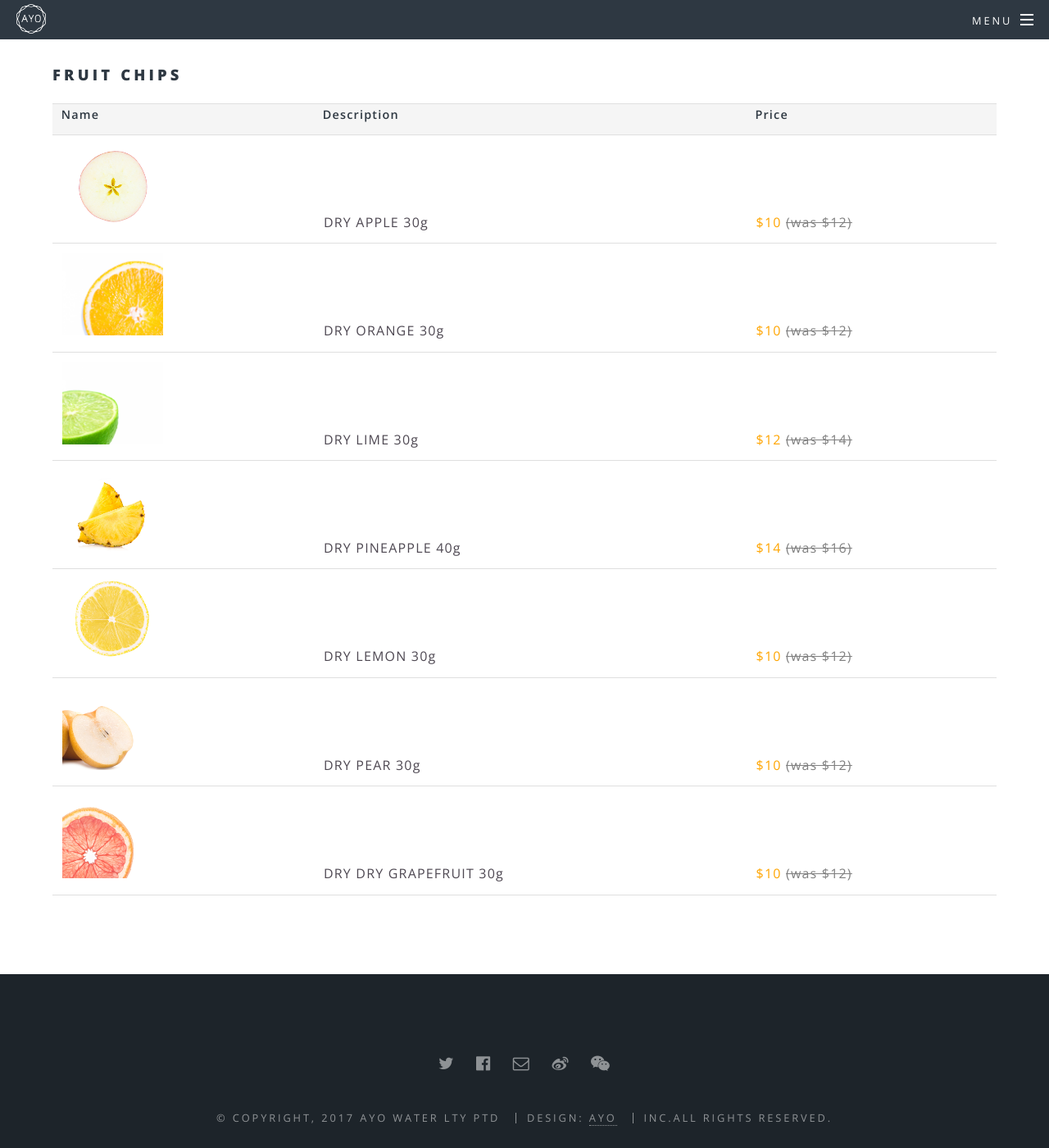
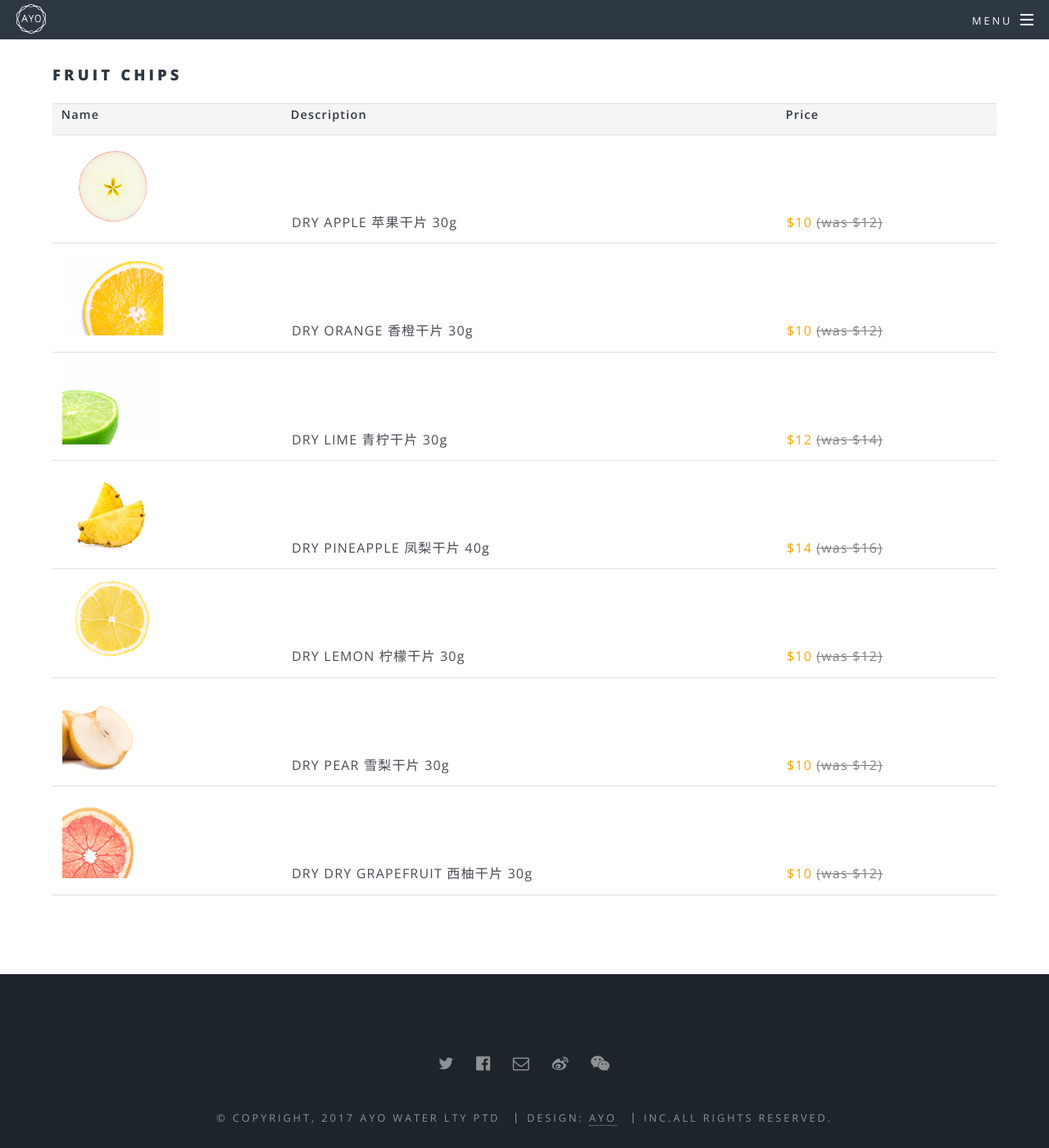
Before and after one commit to ckhung93/ayowater.github.io, a Jekyll site: the page built from products.html, in a window 1280 px wide and 1400 px high, scrolled down 356 px. Shown: the whole window at 82% size. Built offline with Jekyll 4.4.1, drawn with Linux system fonts in a browser that asks for light colours.

Commit message:
Update products.html

```diff
--- a/products.html
+++ b/products.html
@@ -12,49 +12,49 @@ title: Products
   </tr>
   <tr>
     <td><img src="images/apple.png" height="100"></td>
-    <td>DRY APPLE 30g</td>
+    <td>DRY APPLE 苹果干片 30g</td>
     <td><font color="orange">$10 </font><font color="grey"><s>(was $12)</s></font></td>
   </tr>
   <tr>
   </tr>
   <tr>
     <td><img src="images/orange.png" height="100"></td>
-    <td>DRY ORANGE 30g</td>
+    <td>DRY ORANGE 香橙干片 30g</td>
     <td><font color="orange">$10 </font><font color="grey"><s>(was $12)</s></font></td>
   </tr>
   <tr>
   </tr>
   <tr>
     <td><img src="images/lime.png" height="100"></td>
-    <td>DRY LIME 30g</td>
+    <td>DRY LIME 青柠干片 30g</td>
     <td><font color="orange">$12 </font><font color="grey"><s>(was $14)</s></font></td>
   </tr>
   <tr>
   </tr>
   <tr>
     <td><img src="images/pineapple.png" height="100"></td>
-    <td>DRY PINEAPPLE 40g</td>
+    <td>DRY PINEAPPLE 凤梨干片 40g</td>
     <td><font color="orange">$14 </font><font color="grey"><s>(was $16)</s></font></td>
   </tr>
   <tr>
   </tr>
  <tr>
     <td><img src="images/lemon.jpg" height="100"></td>
-    <td>DRY LEMON 30g</td>
+    <td>DRY LEMON 柠檬干片 30g</td>
     <td><font color="orange">$10 </font><font color="grey"><s>(was $12)</s></font></td>
   </tr>
   <tr>
   </tr>
   <tr>
     <td><img src="images/pear.png" height="100"></td>
-    <td>DRY PEAR 30g</td>
+    <td>DRY PEAR 雪梨干片 30g</td>
     <td><font color="orange">$10 </font><font color="grey"><s>(was $12)</s></font></td>
   </tr>
   <tr>
   </tr>
   <tr>
     <td><img src="images/grapefruit.png" height="100"></td>
-    <td>DRY DRY GRAPEFRUIT 30g</td>
+    <td>DRY DRY GRAPEFRUIT 西柚干片 30g</td>
     <td><font color="orange">$10 </font><font color="grey"><s>(was $12)</s></font></td>
   </tr>
 </table>
```
